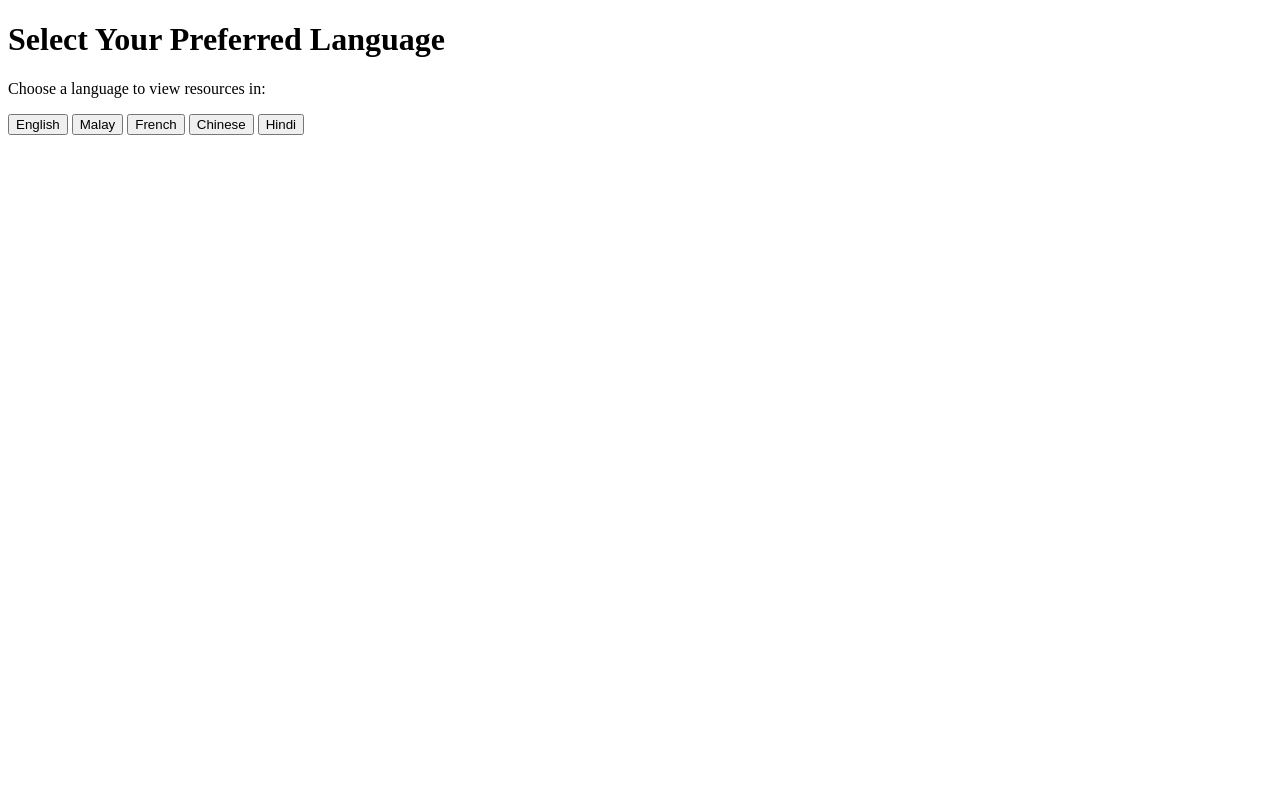
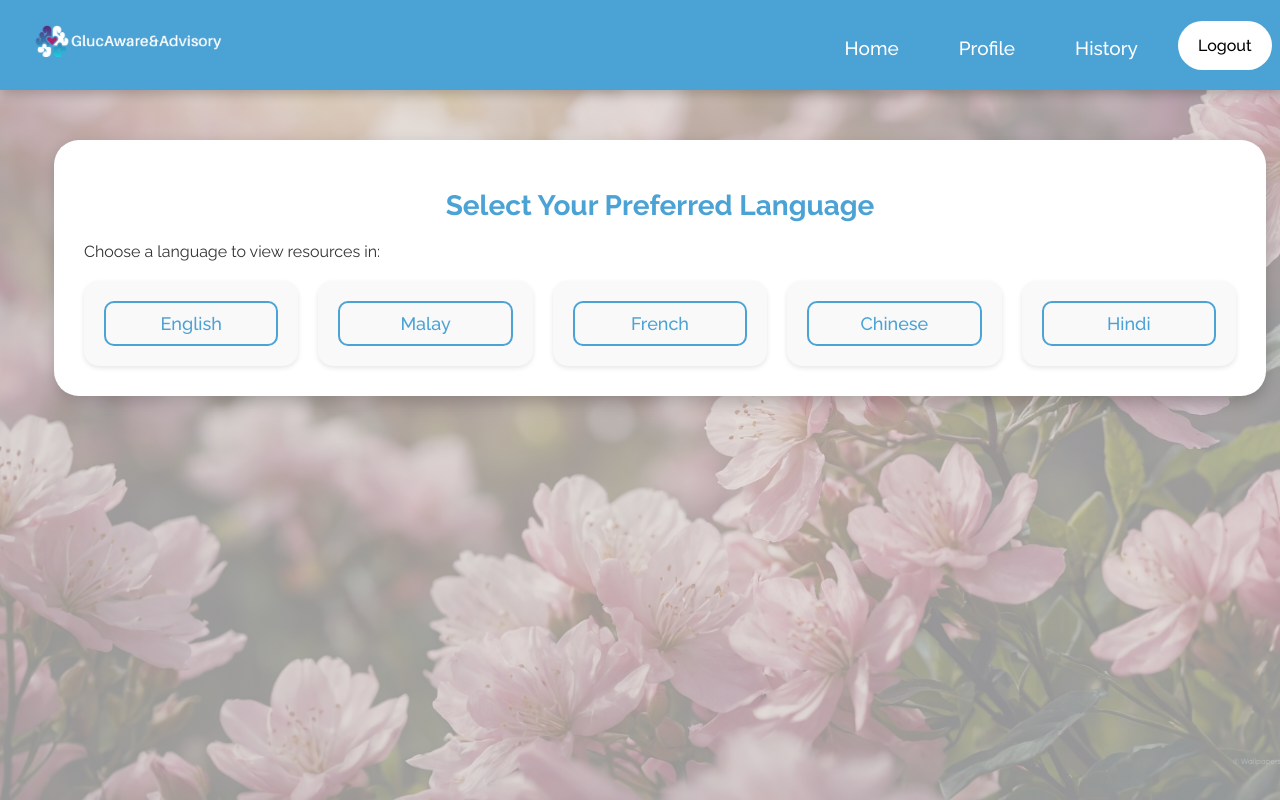
Before and after one commit to ImpactGLX323/UMAIHackathon-UNM, a Flask app: page /resources1 in a window 1280 px wide. Run offline with Flask 3, Linux system fonts and the light colour scheme.

Commit message:
compatibility of resources pt1

```diff
--- a/src/backend/app/routes.py
+++ b/src/backend/app/routes.py
@@ -342,7 +342,7 @@ def configure_routes(app):
             return redirect(url_for("home"))
 
     @app.route("/resources1")
-    def resources():
+    def resources1():
         return render_template("resources1.html")
 
     @app.route("/resources1/english")
@@ -350,19 +350,19 @@ def configure_routes(app):
         return render_template("resources1_english.html")
 
     @app.route("/resources1/malay")
-    def resources_spanish():
+    def resources_malay():
         return render_template("resources1_malay.html")
 
     @app.route("/resources1/french")
-    def resources_english():
+    def resources_french():
         return render_template("resources1_french.html")
 
     @app.route("/resources1/hindi")
-    def resources_spanish():
+    def resources_hindi():
         return render_template("resources1_hindi.html")
 
     @app.route("/resources1/chinese")
-    def resources_english():
+    def resources_chinese():
         return render_template("resources1_chinese.html")
 
     @app.route("/contact_us")
--- /dev/null
+++ b/src/backend/app/static/resources.css
@@ -0,0 +1,194 @@
+/* Import Raleway font with Medium weight */
+@import url('https://fonts.googleapis.com/css2?family=Raleway:wght@400;500;700&display=swap');
+
+/* General Styles */
+body {
+    font-family: 'Raleway', sans-serif;
+    margin: 0;
+    padding: 0;
+    box-sizing: border-box;
+    color: #333;
+    background-color: rgba(227, 226, 226, 0.8);
+    background-image: linear-gradient(rgba(227, 226, 226, 0.65), rgba(227, 226, 226, 0.65)), url("/static/flower.jpeg");
+    background-size: cover;
+    background-attachment: fixed;
+    background-position: center;
+    background-repeat: no-repeat;
+    min-height: 100vh;
+}
+
+.container {
+    display: flex;
+    flex-direction: column;
+    align-items: center;
+    width: 100%;
+    padding: 20px;
+}
+
+/* Header */
+.header {
+    height: 90px;
+    width: 100%;
+    background-color: rgb(75, 162, 213);
+    display: flex;
+    justify-content: space-between;
+    align-items: center;
+    padding: 0 30px;
+    box-shadow: 0 4px 10px rgba(0, 0, 0, 0.2);
+    position: fixed;
+    top: 0;
+    z-index: 1000;
+}
+
+#logo {
+    display: block;
+}
+
+.dashboard {
+    display: flex;
+    flex-direction: row;
+    justify-content: flex-end;
+    align-items: center;
+    margin-right: 3%;
+    gap: 20px;
+}
+
+.button {
+    display: inline-block;
+    padding: 33px 20px;
+    color: rgb(255, 255, 255);
+    text-align: center;
+    text-decoration: none;
+    font-size: 19px;
+    font-weight: 500; /* Medium weight */
+    border-top: 5px solid transparent;
+    transition: border-top 0.3s ease-in-out;
+}
+
+.button.active, .button:hover {
+    border-top: 5px solid white;
+}
+
+.log_btn {
+    display: inline-block;
+    padding: 15px 20px;
+    border-radius: 25px;
+    background-color: rgb(255, 255, 255);
+    font-size: medium;
+    text-align: center;
+    text-decoration: none;
+    color: rgb(0, 0, 0);
+    transition: 0.5s;
+    font-weight: 500; /* Medium weight */
+}
+
+.log_btn:hover {
+    background-color: rgb(227, 227, 227);
+}
+
+/* Resources Container */
+.resources-container {
+    margin-top: 120px;
+    width: 90%;
+    max-width: 1200px;
+    padding: 30px;
+    background: white;
+    border-radius: 25px; /* Oval track shape */
+    box-shadow: 0 6px 15px rgba(0, 0, 0, 0.2);
+}
+
+.resources-container h1 {
+    text-align: center;
+    color: rgb(75, 162, 213);
+    font-size: 28px;
+    font-weight: 700; /* Bold weight */
+    margin-bottom: 20px;
+}
+
+/* Language Selection Grid */
+.language-grid {
+    display: grid;
+    grid-template-columns: repeat(auto-fit, minmax(200px, 1fr));
+    gap: 20px;
+    margin-top: 20px;
+}
+
+.language-box {
+    background: #f9f9f9;
+    padding: 20px;
+    border-radius: 15px; /* Oval track shape */
+    box-shadow: 0 2px 5px rgba(0, 0, 0, 0.1);
+    text-align: center;
+    transition: transform 0.3s ease, box-shadow 0.3s ease;
+}
+
+.language-box:hover {
+    transform: translateY(-5px);
+    box-shadow: 0 4px 10px rgba(0, 0, 0, 0.2);
+}
+
+.language-box a {
+    text-decoration: none;
+    color: rgb(75, 162, 213);
+    font-size: 18px;
+    font-weight: 500; /* Medium weight */
+    display: block;
+    padding: 10px;
+    border: 2px solid rgb(75, 162, 213);
+    border-radius: 10px; /* Oval track shape */
+    transition: background-color 0.3s ease, color 0.3s ease;
+}
+
+.language-box a:hover {
+    background-color: rgb(75, 162, 213);
+    color: white;
+}
+
+/* Back Button */
+.back-button {
+    display: inline-block;
+    margin-top: 20px;
+    padding: 10px 20px;
+    background-color: rgb(75, 162, 213);
+    color: white;
+    text-decoration: none;
+    border-radius: 25px; /* Oval track shape */
+    font-size: 16px;
+    font-weight: 500; /* Medium weight */
+    transition: background-color 0.3s ease;
+}
+
+.back-button:hover {
+    background-color: rgb(60, 140, 190); /* Darker blue on hover */
+}
+
+/* Responsive Design */
+@media screen and (max-width: 768px) {
+    .resources-container {
+        margin-top: 100px;
+        padding: 20px;
+    }
+
+    .language-grid {
+        grid-template-columns: repeat(auto-fit, minmax(150px, 1fr));
+    }
+
+    .language-box a {
+        font-size: 16px;
+    }
+}
+
+@media screen and (max-width: 480px) {
+    .resources-container {
+        margin-top: 80px;
+        padding: 15px;
+    }
+
+    .language-grid {
+        grid-template-columns: 1fr;
+    }
+
+    .language-box a {
+        font-size: 14px;
+    }
+}
--- a/src/backend/app/templates/home.html
+++ b/src/backend/app/templates/home.html
@@ -13,7 +13,7 @@
             <div class="dashboard">
                 <a href="{{ url_for('home') }}" class="button {% if request.path == '/' %}active{% endif %}">Home</a>
                 <a href="{{ url_for('questionnaire') }}" class="button {% if request.path == '/questionnaire' %}active{% endif %}">Test</a>
-                <a href="{{ url_for('login') }}" class="button {% if request.path == '/login' %}active{% endif %}">Resources</a>  <!--TBD-->
+                <a href="{{ url_for('resources1') }}" class="button {% if request.path == '/resources1' %}active{% endif %}">Resources</a>  <!--TBD-->
                 <a href="{{ url_for('login') }}" class="button {% if request.path == '/login' %}active{% endif %}">Contact Us</a> <!--TBD-->
                 {% if not session.get('user_id') %}
                     <a href="{{ url_for('login') }}" class="log_btn {% if request.path == '/login' %}active{% endif %}">Sign In</a>
--- a/src/backend/app/templates/resources1.html
+++ b/src/backend/app/templates/resources1.html
@@ -3,15 +3,49 @@
 <head>
     <meta charset="UTF-8">
     <meta name="viewport" content="width=device-width, initial-scale=1.0">
+    <link rel="stylesheet" href="{{ url_for('static', filename='resources.css') }}">
     <title>Select Language</title>
 </head>
 <body>
-    <h1>Select Your Preferred Language</h1>
-    <p>Choose a language to view resources in:</p>
-    <a href="{{ url_for('resources_english') }}"><button>English</button></a>
-    <a href="{{ url_for('resources_malay') }}"><button>Malay</button></a>
-    <a href="{{ url_for('resources_french') }}"><button>French</button></a>
-    <a href="{{ url_for('resources_chinese') }}"><button>Chinese</button></a>
-    <a href="{{ url_for('resources_hindi') }}"><button>Hindi</button></a>
+    <!-- Header Navigation Bar -->
+    <div class="header">
+        <div id="logo">
+            <!-- Add your logo here -->
+            <img src="{{ url_for('static', filename='logo.png') }}" alt="Logo" height="50">
+        </div>
+        <div class="dashboard">
+            <a href="{{ url_for('home') }}" class="button">Home</a>
+            <a href="{{ url_for('profile') }}" class="button">Profile</a>
+            <a href="{{ url_for('history') }}" class="button">History</a>
+            <a href="{{ url_for('logout') }}" class="log_btn">Logout</a>
+        </div>
+    </div>
+
+    <!-- Resources Container -->
+    <div class="container">
+        <div class="resources-container">
+            <h1>Select Your Preferred Language</h1>
+            <p>Choose a language to view resources in:</p>
+
+            <!-- Language Selection Grid -->
+            <div class="language-grid">
+                <div class="language-box">
+                    <a href="{{ url_for('resources_english') }}">English</a>
+                </div>
+                <div class="language-box">
+                    <a href="{{ url_for('resources_malay') }}">Malay</a>
+                </div>
+                <div class="language-box">
+                    <a href="{{ url_for('resources_french') }}">French</a>
+                </div>
+                <div class="language-box">
+                    <a href="{{ url_for('resources_chinese') }}">Chinese</a>
+                </div>
+                <div class="language-box">
+                    <a href="{{ url_for('resources_hindi') }}">Hindi</a>
+                </div>
+            </div>
+        </div>
+    </div>
 </body>
 </html>
--- a/src/backend/app/templates/resources1_chinese.html
+++ b/src/backend/app/templates/resources1_chinese.html
@@ -3,6 +3,7 @@
 <head>
     <meta charset="UTF-8">
     <meta name="viewport" content="width=device-width, initial-scale=1.0">
+    <link rel="stylesheet" href="{{ url_for('static', filename='resources.css') }}">
     <title>中文资源</title>
 </head>
 <body>
--- a/src/backend/app/templates/resources1_english.html
+++ b/src/backend/app/templates/resources1_english.html
@@ -3,6 +3,7 @@
 <head>
     <meta charset="UTF-8">
     <meta name="viewport" content="width=device-width, initial-scale=1.0">
+    <link rel="stylesheet" href="{{ url_for('static', filename='resources.css') }}">
     <title>English Resources</title>
 </head>
 <body>
--- a/src/backend/app/templates/resources1_french.html
+++ b/src/backend/app/templates/resources1_french.html
@@ -3,6 +3,7 @@
 <head>
     <meta charset="UTF-8">
     <meta name="viewport" content="width=device-width, initial-scale=1.0">
+    <link rel="stylesheet" href="{{ url_for('static', filename='resources.css') }}">
     <title>Ressources en Français</title>
 </head>
 <body>
--- a/src/backend/app/templates/resources1_hindi.html
+++ b/src/backend/app/templates/resources1_hindi.html
@@ -3,6 +3,7 @@
 <head>
     <meta charset="UTF-8">
     <meta name="viewport" content="width=device-width, initial-scale=1.0">
+    <link rel="stylesheet" href="{{ url_for('static', filename='resources.css') }}">
     <title>हिंदी संसाधन</title>
 </head>
 <body>
--- a/src/backend/app/templates/resources1_malay.html
+++ b/src/backend/app/templates/resources1_malay.html
@@ -3,6 +3,7 @@
 <head>
     <meta charset="UTF-8">
     <meta name="viewport" content="width=device-width, initial-scale=1.0">
+    <link rel="stylesheet" href="{{ url_for('static', filename='resources.css') }}">
     <title>Sumber dalam Bahasa Melayu</title>
 </head>
 <body>
```
